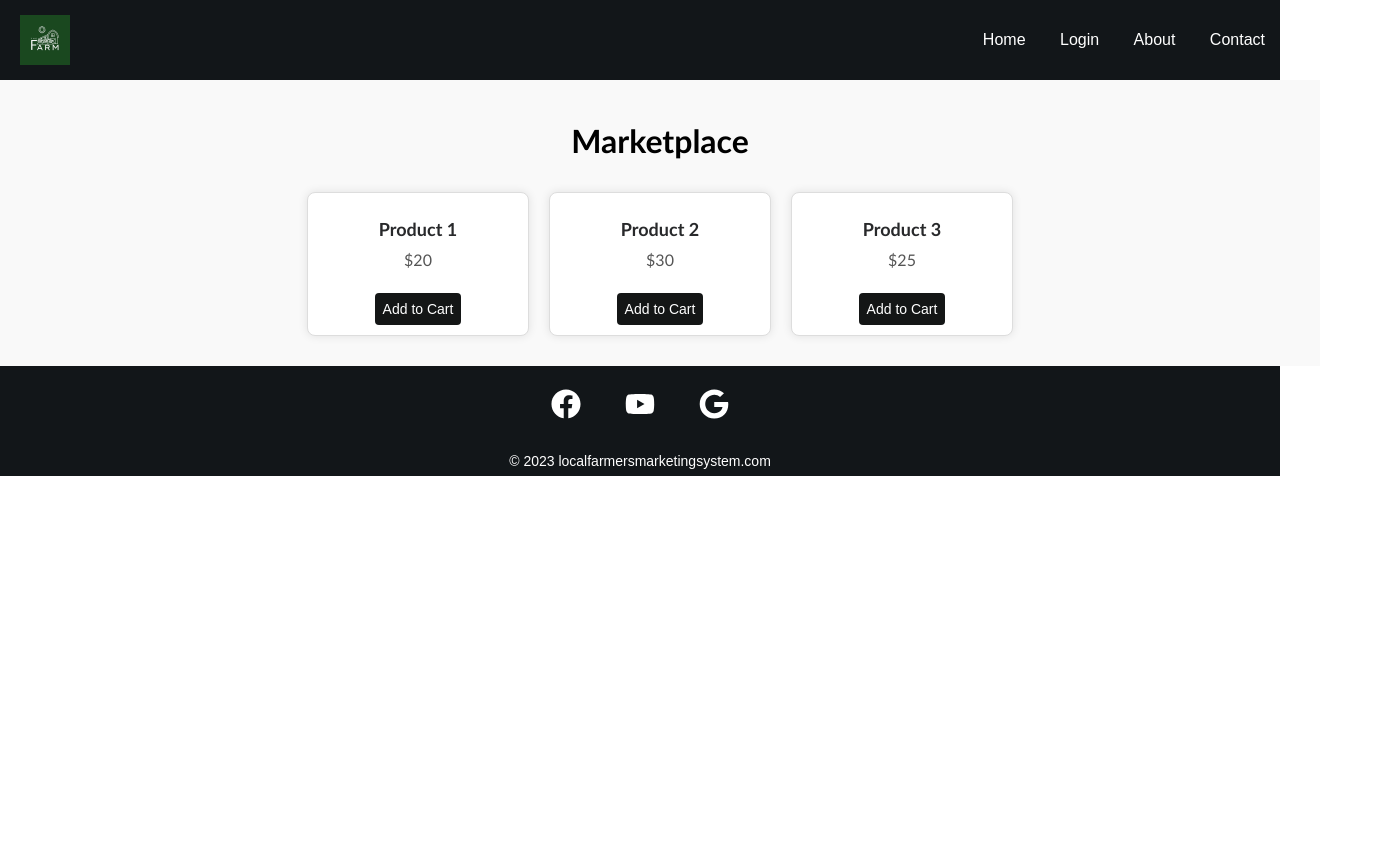
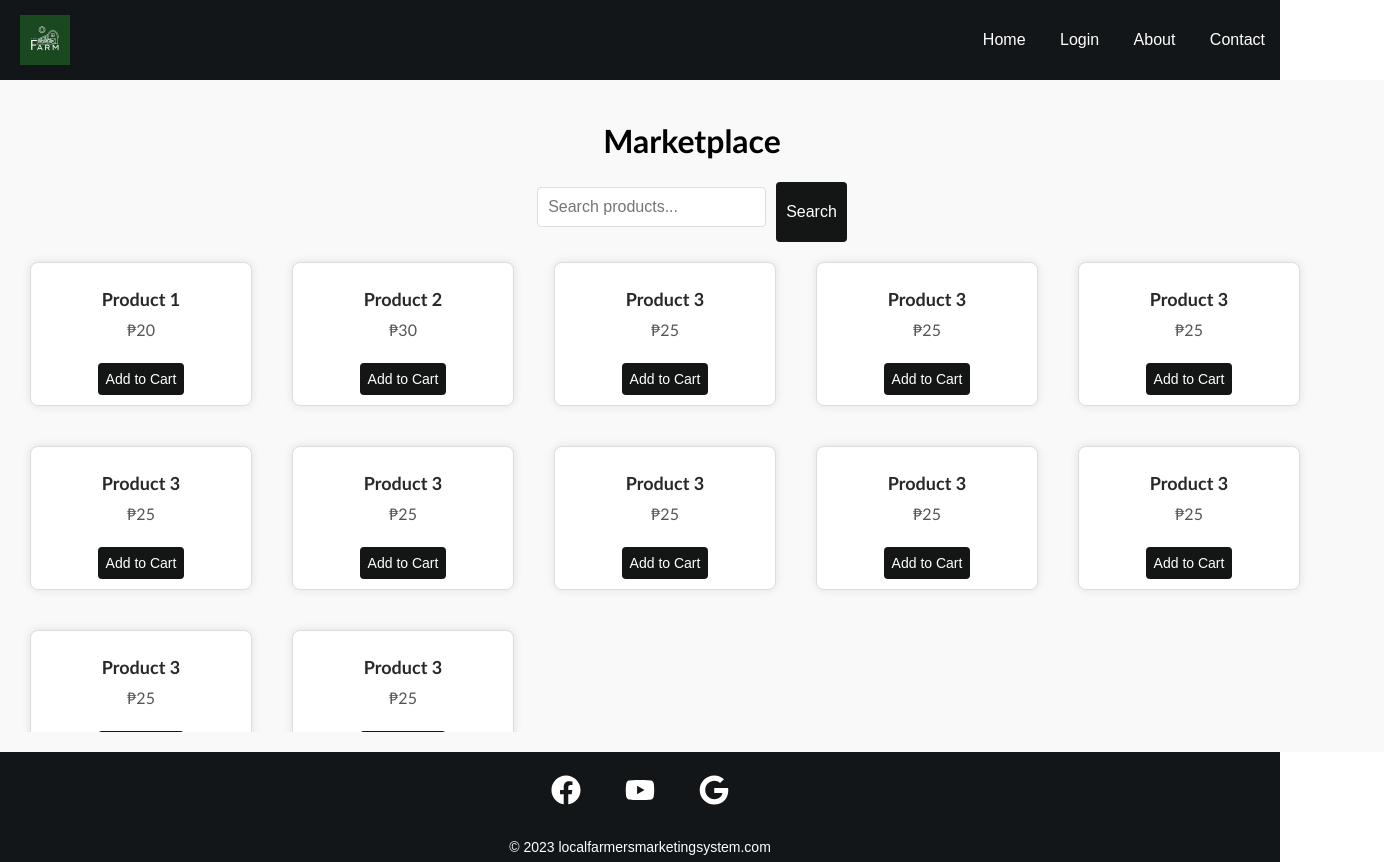
Before and after one commit to johncarl-123/market, a React (Create React App) app in the folder localfarmersmarketingsystem/: page /marketplace in a window 1280 px wide. Shown: the whole page, 1384 px wide, since content can reach past the window. Before the commit the page ends 800 px from the top, so only its background shows below. Built offline with nearby package versions, Linux system fonts and the light colour scheme.

Commit message:
third commit

```diff
--- a/localfarmersmarketingsystem/src/productList/Marketplace.js
+++ b/localfarmersmarketingsystem/src/productList/Marketplace.js
@@ -1,24 +1,56 @@
 // Marketplace.js
 
-import React from 'react';
+import React, { useState } from 'react';
 import '../styles/Marketplace.css';
 
 const products = [
   { id: 1, name: 'Product 1', price: 20 },
   { id: 2, name: 'Product 2', price: 30 },
   { id: 3, name: 'Product 3', price: 25 },
+  { id: 3, name: 'Product 3', price: 25 },
+  { id: 3, name: 'Product 3', price: 25 },
+  { id: 3, name: 'Product 3', price: 25 },
+  { id: 3, name: 'Product 3', price: 25 },
+  { id: 3, name: 'Product 3', price: 25 },
+  { id: 3, name: 'Product 3', price: 25 },
+  { id: 3, name: 'Product 3', price: 25 },
+  { id: 3, name: 'Product 3', price: 25 },
+  { id: 3, name: 'Product 3', price: 25 },
   // Add more products as needed
 ];
 
 const Marketplace = () => {
+  const [searchQuery, setSearchQuery] = useState('');
+
+  const filteredProducts = products.filter(product =>
+    product.name.toLowerCase().includes(searchQuery.toLowerCase())
+  );
+
+  const handleSearch = () => {
+    // You can perform additional actions when the search button is clicked
+    console.log('Search button clicked:', searchQuery);
+  };
+
   return (
     <div className="marketplace">
       <h1>Marketplace</h1>
+
+      {/* Search Bar */}
+      <div className="search-container">
+        <input
+          type="text"
+          placeholder="Search products..."
+          value={searchQuery}
+          onChange={(e) => setSearchQuery(e.target.value)}
+        />
+        <button onClick={handleSearch}>Search</button>
+      </div>
+
       <div className="product-list">
-        {products.map(product => (
+        {filteredProducts.map(product => (
           <div key={product.id} className="product">
             <h2>{product.name}</h2>
-            <p>${product.price}</p>
+            <p>₱{product.price}</p>
             <button>Add to Cart</button>
           </div>
         ))}
--- a/localfarmersmarketingsystem/src/styles/Home.css
+++ b/localfarmersmarketingsystem/src/styles/Home.css
@@ -3,7 +3,7 @@
   height: 90vh;
   display: flex;
   justify-content: center;
-  align-items: center; /* Center vertically */
+  align-items: center;
   flex-direction: column;
   background-position: center;
   background-repeat: no-repeat;
@@ -17,7 +17,7 @@
   display: flex;
   flex-direction: column;
   justify-content: center;
-  align-items: center; /* Center vertically */
+  align-items: center;
 }
 
 .headerContainer h1 {
@@ -25,7 +25,7 @@
   height: 80px;
   font-weight: bold;
   color: rgb(7, 7, 7);
-  margin-bottom: 10px; /* Add margin for better spacing */
+  margin-bottom: 10px;
 }
 
 .headerContainer p {
@@ -35,7 +35,7 @@
   border-radius: 5px;
   color: rgb(7, 7, 7);
   text-decoration: none;
-  text-align: center; /* Center text */
+  text-align: center;
 }
 
 .headerContainer button {
--- a/localfarmersmarketingsystem/src/styles/Login.css
+++ b/localfarmersmarketingsystem/src/styles/Login.css
@@ -1,9 +1,9 @@
-/* LoginForm.css */
+
 
 .login-form {
   width: 100%;
   max-width: 400px;
-  height: 470px; /* Adjust the height as needed */
+  height: 470px;
   margin: 0 auto;
   padding: 20px;
   border: 1px solid #0e0d0d;
@@ -52,7 +52,7 @@ button:hover {
   background-color: #202224;
 }
 
-/* Additional styles for responsiveness */
+
 @media only screen and (max-width: 400px) {
   .login-form {
     width: 90%;
@@ -75,7 +75,7 @@ a:hover {
   text-decoration: underline;
 }
 
-/* New styles for the links */
+
 .forgot-password,
 .sign-up {
   margin-top: 10px;
@@ -95,29 +95,25 @@ a:hover {
   text-decoration: underline;
 }
 
-/* LoginForm.css */
 
-/* ... (your existing styles) */
-
-/* Center the social login icons both horizontally and vertically */
 .social-login {
   display: flex;
   justify-content: center;
   align-items: center;
-  margin-top: 10px; /* Adjust as needed */
+  margin-top: 10px;
 }
 
 .social-login button {
   border-radius: 4px;
   padding: 10px;
-  margin: 0 5px; /* Add margin between buttons */
+  margin: 0 5px;
   cursor: pointer;
   display: flex;
-  align-items: center; /* Center items vertically */
-  justify-content: center; /* Center items horizontally */
+  align-items: center;
+  justify-content: center;
 }
 
-/* Adjust the size of icons as needed */
+
 .social-login button svg {
-  margin-right: 8px; /* Add space between icon and text */
+  margin-right: 8px;
 }
--- a/localfarmersmarketingsystem/src/styles/Marketplace.css
+++ b/localfarmersmarketingsystem/src/styles/Marketplace.css
@@ -1,7 +1,11 @@
+/* Marketplace.css */
+
+/* Marketplace.css */
+
 /* Marketplace.css */
 
 .marketplace {
-    width: 100%;
+  width: 105%;
   display: flex;
   justify-content: center;
   align-items: center;
@@ -11,10 +15,44 @@
   font-family: "Gill Sans", "Gill Sans MT", Calibri, "Trebuchet MS", sans-serif;
 }
 
+.search-container {
+  display: flex;
+  gap: 10px;
+  margin-bottom: 10px;
+}
+
+input {
+  padding: 10px;
+  font-size: 16px;
+  border: 1px solid #ddd;
+  border-radius: 4px;
+}
+
+button {
+  background-color: #141616;
+  color: #fff;
+  padding: 10px;
+  border: none;
+  border-radius: 4px;
+  cursor: pointer;
+  font-size: 16px;
+}
+
+button:hover {
+  background-color: #202224;
+}
+
+.product-list-container {
+  max-height: 400px; /* Adjust the maximum height as needed */
+  overflow-y: auto;
+}
+
 .product-list {
   display: flex;
-    justify-content: space-around;
   flex-wrap: wrap;
+  gap: 20px;
+  overflow-y: auto; /* Add overflow-y to make the product list scrollable */
+  max-height: 60vh; /* Adjust the maximum height as needed */
 }
 
 .product {
```
Lines whose indentation alone changed are shown as unchanged.
